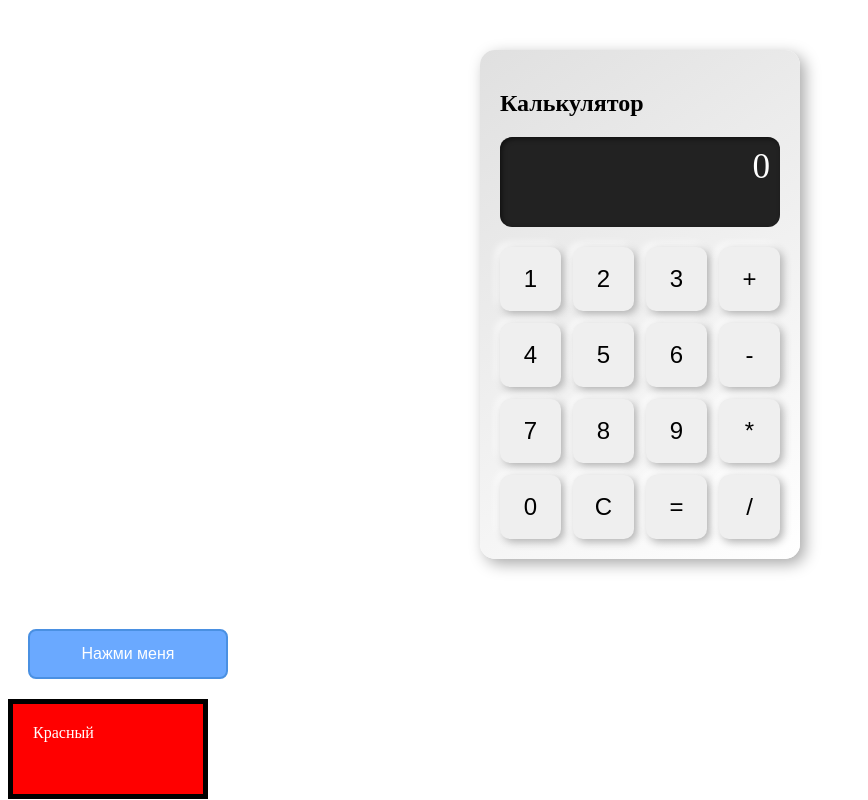
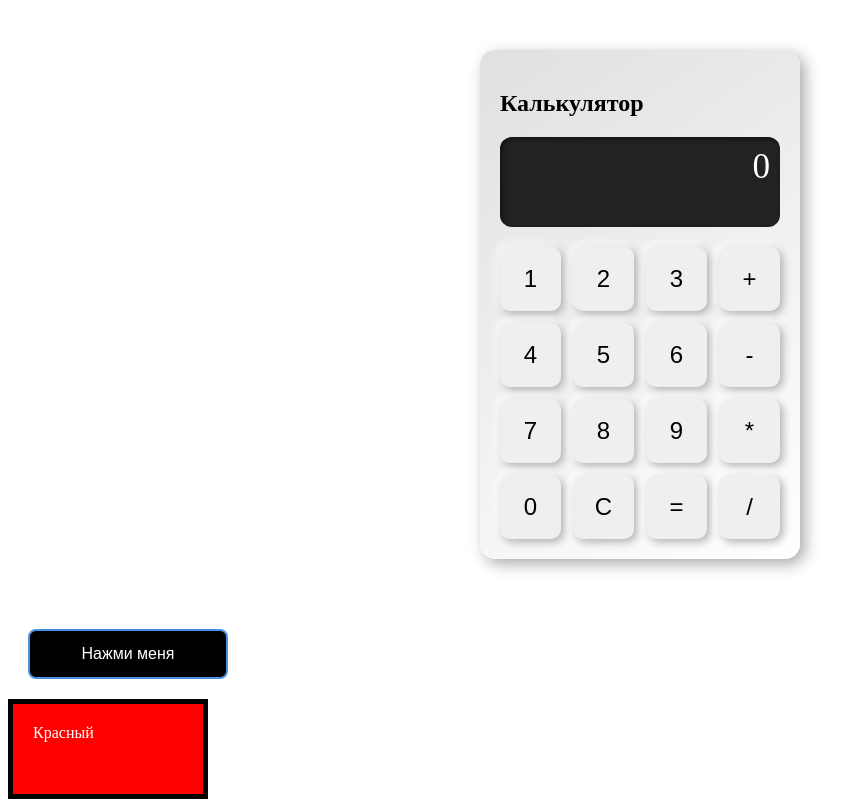
Before and after one commit to IrinaFox/ReyhanProject, a Vue app in the folder Reyhan Project/: page / in a window 1280 px wide. Shown: the top 800 px of the page, without its empty margins (0-868 px from the left). Built offline with nearby package versions, Linux system fonts and the light colour scheme.

Commit message:
DP-49:"Css - Вес селекторов".Added styles for tag, class, id,important.

```diff
--- a/Reyhan Project/src/components/buttons/NewButton.vue
+++ b/Reyhan Project/src/components/buttons/NewButton.vue
@@ -9,37 +9,40 @@
 </template>
 
 <style scoped>
+button {
+  background-color: purple;
+  color: yellow;
+}
+
 .btn {
-  /* Content */
   width: 200px;
   height: 50px;
-
-  /* Padding */
   padding: 10px 20px;
-
-  /* Border */
   border: 2px solid #4a90e2;
   border-radius: 8px;
-
-  /* Margin */
   margin: 20px;
-
-  /* Box model control */
   box-sizing: border-box;
-
-  /* Дополнительно для красоты */
   background-color: #6aa9ff;
   color: white;
   font-size: 16px;
   cursor: pointer;
 }
+
+#mainBtn {
+  background-color: orange;
+}
+
+button {
+  background-color: black !important;
+}
+
 .red-box {
   background-color: red;
   width: 200px;
   height: 100px;
   padding: 20px;
   border: 5px solid black;
-  box-sizing: border-box; /* учитывает padding и border в ширине и высоте */
+  box-sizing: border-box;
   color: white;
   margin-bottom: 20px;
 }
```
